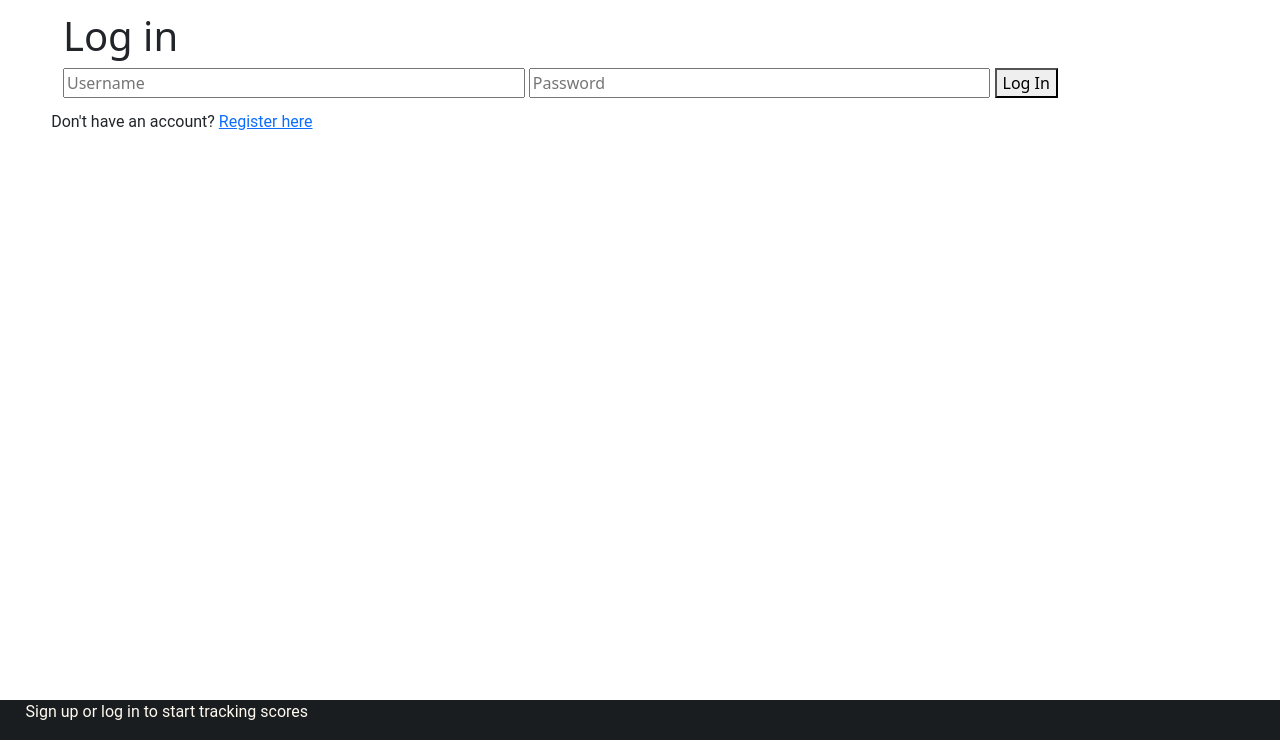
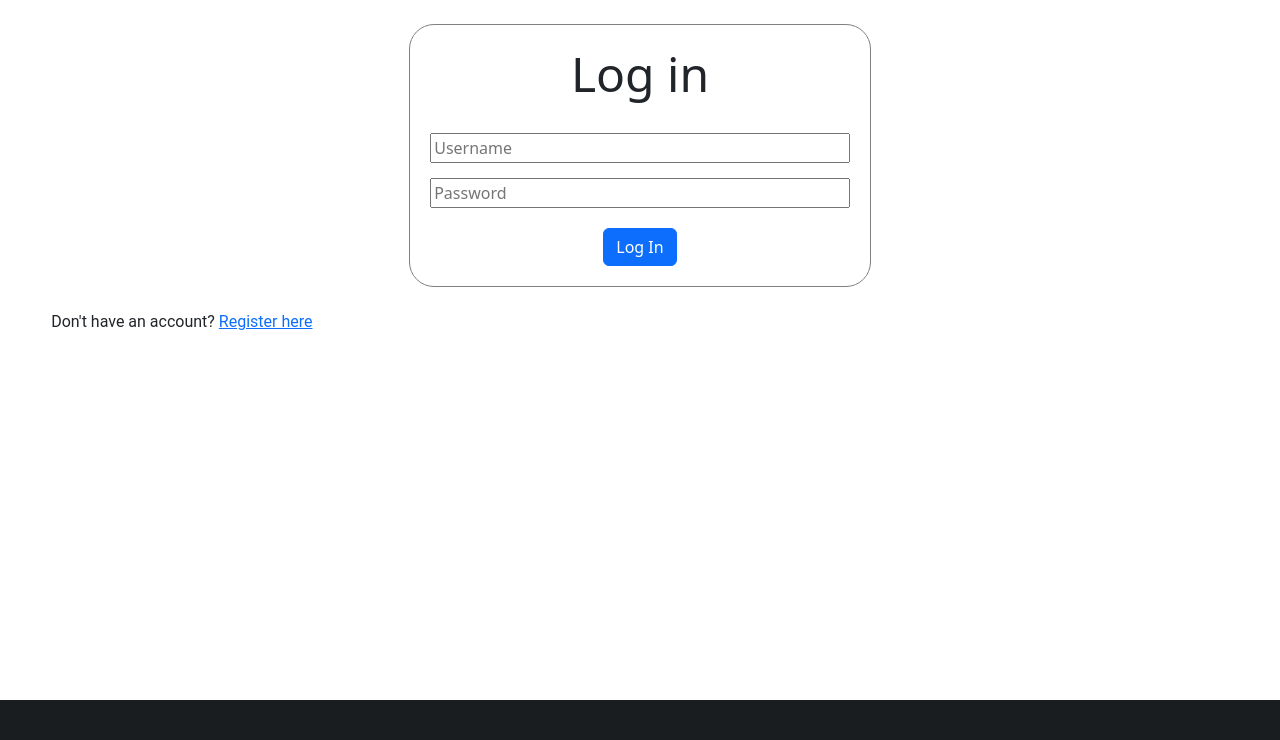
Before and after one commit to jjooee292/cs50-final-project, a Flask app: page /login in a window 1280 px wide. Shown: the part 60-800 px from the top of the page. Run offline with Flask 3, Linux system fonts and the light colour scheme; parts of the project's set-up code (start-up, migrations or seed data) failed here and were passed over; some libraries are stand-ins or nearby versions.

Commit message:
Further styling for forms

```diff
--- a/app.py
+++ b/app.py
@@ -133,15 +133,14 @@ def monopoly_load():
         )
         for i in players:
             i["cards"] = json.loads(i["cards"])
-        print(players)
         return render_template("monopoly.html", players = players)
-        ## TO DO: handle the ticking of property boxes owned by player upon load with some javascript or jinja code
     else:
         saves = db.execute (
             "SELECT * FROM monopoly WHERE user_id = ? ORDER BY session_id DESC", session.get("user_id")
         )
         for i in saves:
             i["cards"] = json.loads(i["cards"])
+        print(saves)
         return render_template("monopoly-load.html", saves=saves)
 
 @app.route("/games/monopoly/save", methods=["POST"])
--- a/static/styles.css
+++ b/static/styles.css
@@ -244,3 +244,23 @@ table {
   font-weight: bold;
   font-size: 2em;
 }
+
+#login-form {
+  width : 40%;
+}
+
+@media only screen and (max-width: 700px) {
+  #login-form {
+    width : 90%;
+  }
+}
+
+.monopoly-load {
+  display: flex;
+  justify-content: space-between;
+  align-items: center;
+}
+
+.monopoly-load > p {
+  padding-top: 17px;
+}
--- a/templates/login.html
+++ b/templates/login.html
@@ -16,16 +16,24 @@
     </div>
     {% endif %}
     <div class="main_page_content">
-        <h1>Log in</h1>
+        <div class="centred-input" id="login-form">
+        <h1 class="display-5">Log in</h1>
         <form method="post", action="/login">
-            <input type="text" name="username" placeholder="Username" autocomplete="off">
-            <input type="password" name="password" placeholder="Password" autocomplete="off">
-            <button>Log In</button>
+            <div class="inputs" style="width: 100%">
+                <input type="text" name="username" placeholder="Username" autocomplete="off" style="width:100%;">
+            </div>
+            <div class="inputs">
+                <input type="password" name="password" placeholder="Password" autocomplete="off" style="width:100%;">
+            </div>
+            <div class="centred-button">
+                <button class="btn btn-primary">Log In</button>
+            </div>
+        </div>
         </form>
     </div>
     <p>Don't have an account? <a href="/register">Register here</a></p>
 {% endblock %}
 
 {% block footer %}
-    <p>Sign up or log in to start tracking scores</p>
+
 {% endblock %}
```
Also changed, not shown: templates/monopoly-load.html (+8 -12 lines), templates/scrabble.html (+11 -8 lines).
